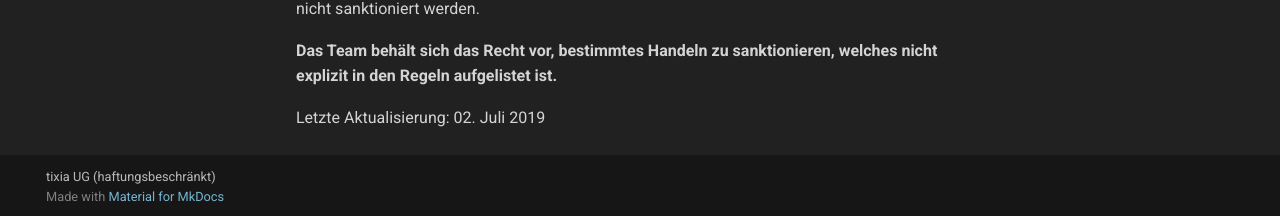
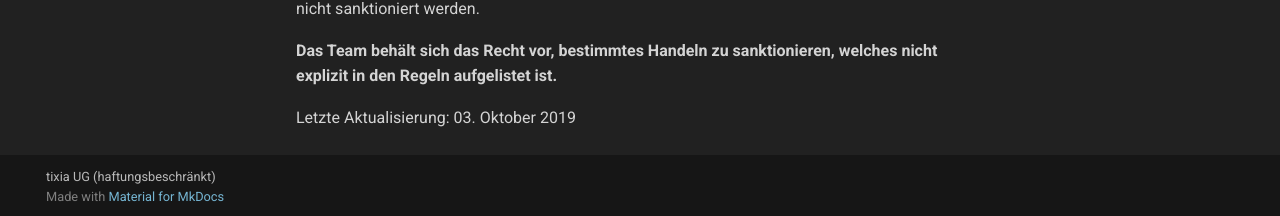
Before and after one commit to TimoliaDE/HowTo, an MkDocs documentation site: the page built from docs/rules/discord.md, in a window 1280 px wide and 900 px high, scrolled down 1317 px. Shown: the part 681-897 px from the top of the window. Built offline with MkDocs 1.6.1 and Material for MkDocs 9.7.7, drawn with Linux system fonts in a browser that asks for light colours; old or Windows-style settings are respelled for this version of MkDocs.

Commit message:
Update discord.md

```diff
--- a/docs/rules/discord.md
+++ b/docs/rules/discord.md
@@ -37,4 +37,4 @@ Privatnachrichten liegen außerhalb unseres Servers und damit unserer Zuständig
 
 <strong>Das Team behält sich das Recht vor, bestimmtes Handeln zu sanktionieren, welches nicht explizit in den Regeln aufgelistet ist.</strong>
 
-Letzte Aktualisierung: 02. Juli 2019
+Letzte Aktualisierung: 03. Oktober 2019
```
